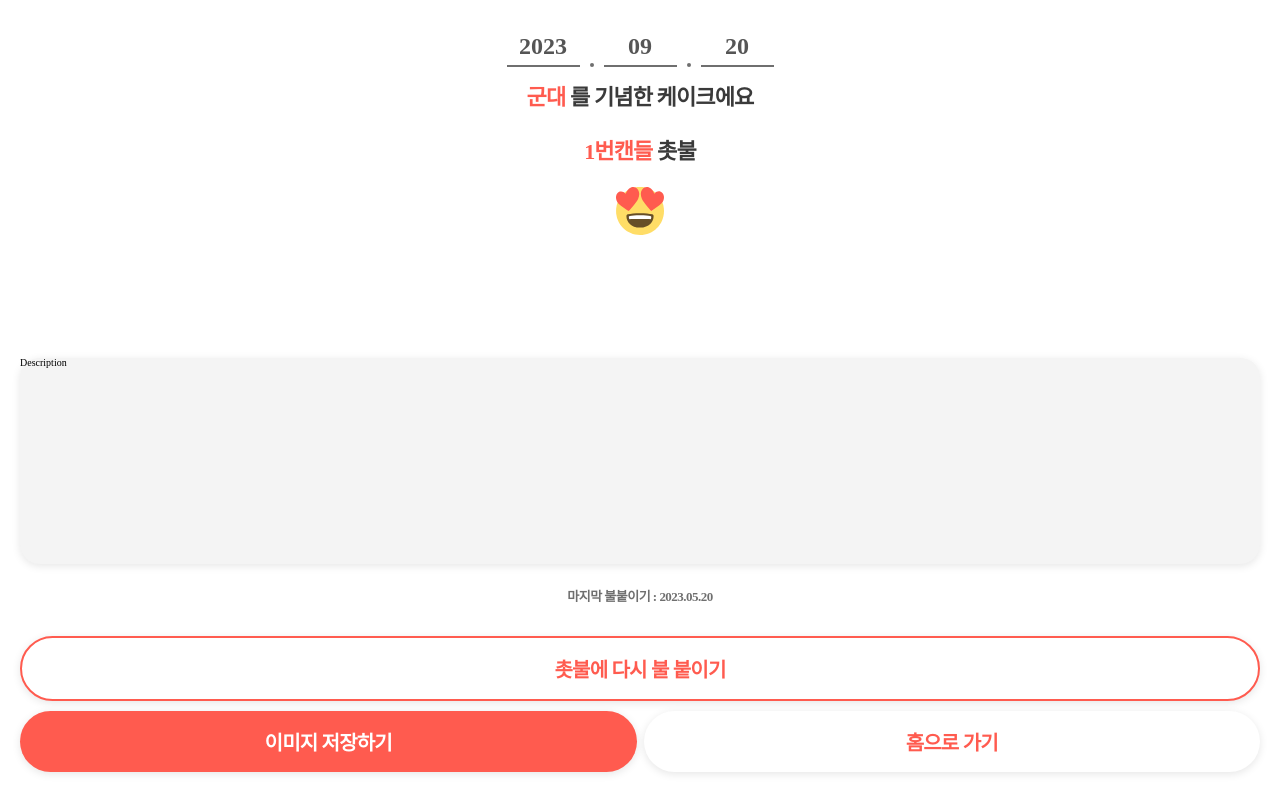
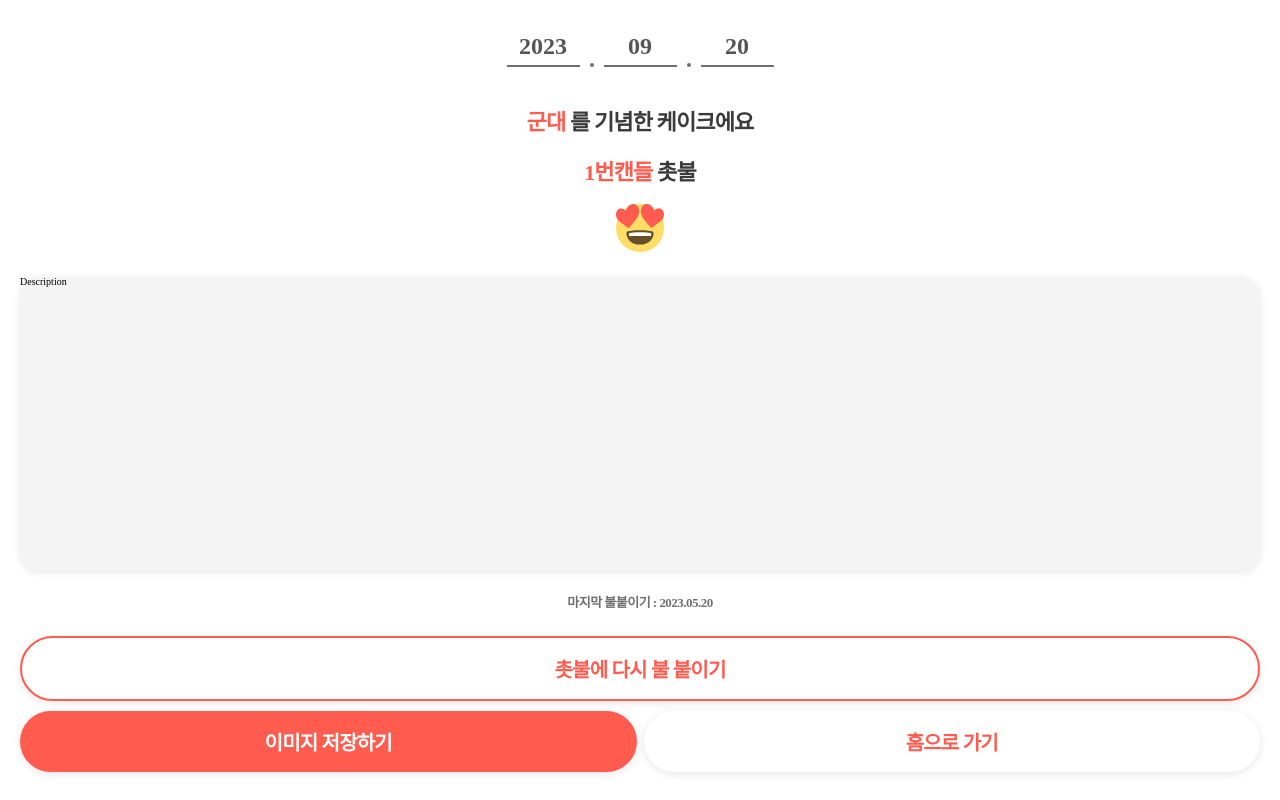
Before and after one commit to DOSOPT-SOPKATHON-WEB4/Web, a React (Vite) app in the folder FrontEnd/: page /candle-detail in a window 1280 px wide. Built offline with nearby package versions, Linux system fonts and the light colour scheme.

Commit message:
style: CandleDetailPage 기본 UI 구성

```diff
--- a/FrontEnd/src/components/CandleDetail/Description.jsx
+++ b/FrontEnd/src/components/CandleDetail/Description.jsx
@@ -9,7 +9,7 @@ export default Description;
 const St = {
   Wrapper: styled.section`
     width: 100%;
-    height: 20.6rem;
+    height: 100%;
 
     background-color: ${({ theme }) => theme.colors.gray6};
     border-radius: 2rem;
--- a/FrontEnd/src/components/CandleDetail/Text.jsx
+++ b/FrontEnd/src/components/CandleDetail/Text.jsx
@@ -21,7 +21,7 @@ const Text = () => {
 export default Text;
 
 const St = {
-  Wrapper: styled.div`
+  Wrapper: styled.section`
     display: flex;
     flex-direction: column;
     align-items: center;
--- a/FrontEnd/src/pages/CandleDetailPage.jsx
+++ b/FrontEnd/src/pages/CandleDetailPage.jsx
@@ -31,6 +31,7 @@ const St = {
     flex-direction: column;
     align-items: center;
     justify-content: space-between;
+    gap: 2.5rem;
 
     width: 100vw;
     height: 100vh;
```
